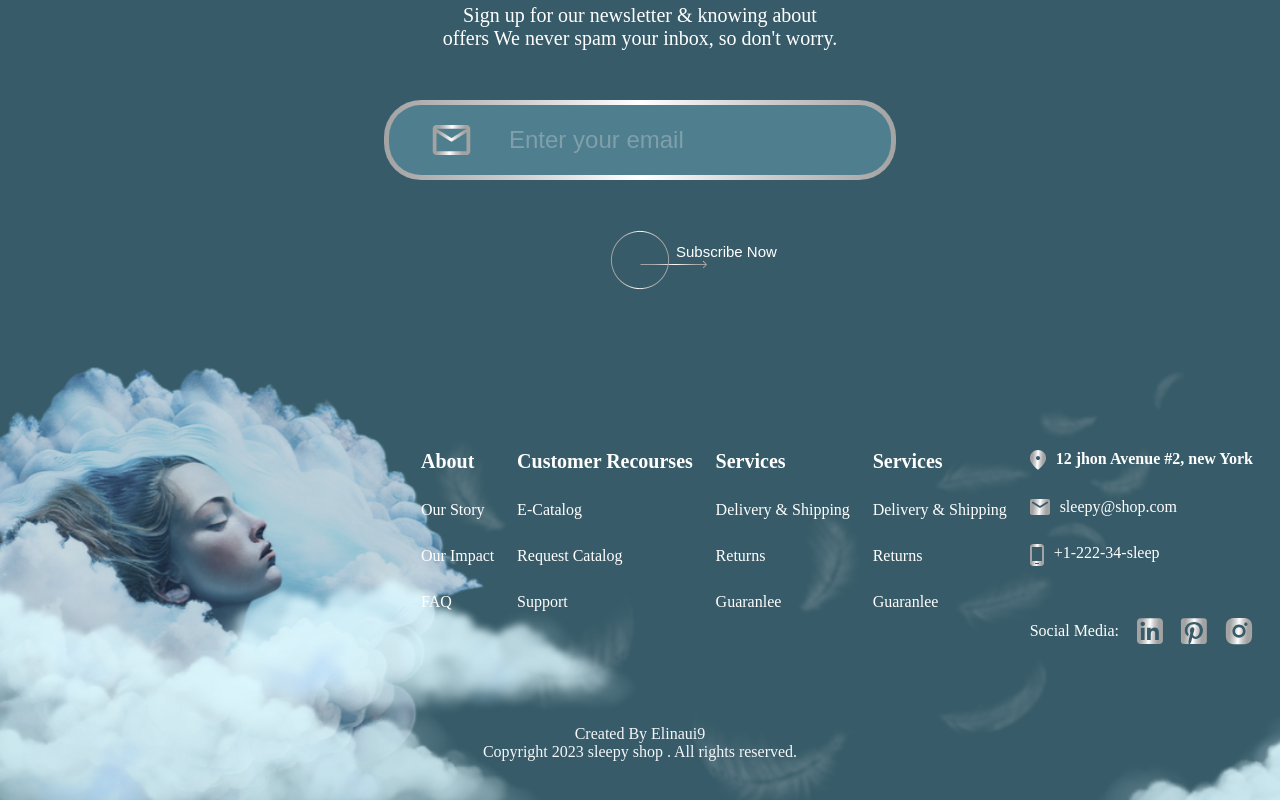
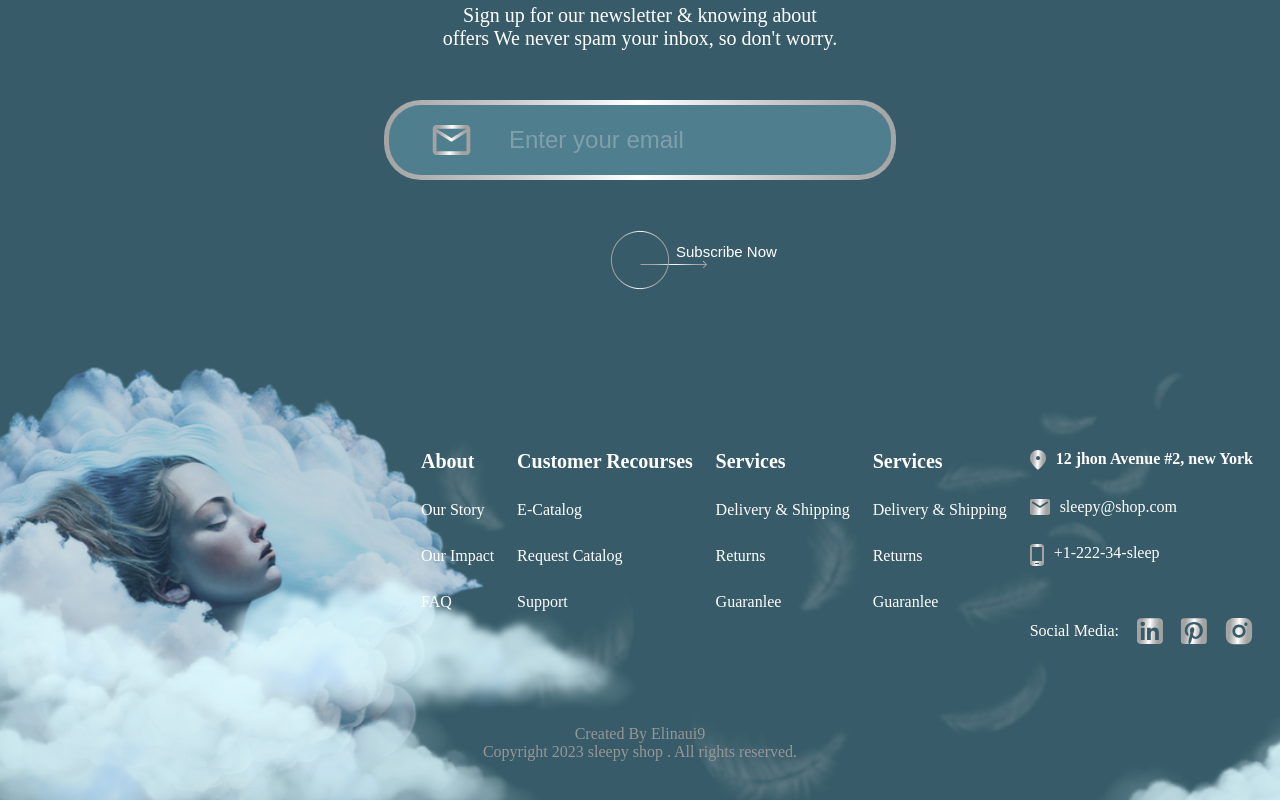
Before and after one commit to KiwiScreams/Bed-Linen-Online-Shop, a React (Vite) app: page / in a window 1280 px wide. Shown: the part 2549-3349 px from the top of the page. Built offline with nearby package versions, Linux system fonts and the light colour scheme.

Commit message:
fix styles

```diff
--- a/src/components/shared/footer/Footer.css
+++ b/src/components/shared/footer/Footer.css
@@ -65,7 +65,10 @@ footer .footer-bottom
     width: fit-content;
     margin: auto;
     text-align: center;
-    color: #F5F7FA;
+}
+footer .footer-bottom p
+{
+    color: #979797;
 }
 @media screen and (max-width: 1130px)
 {
```
